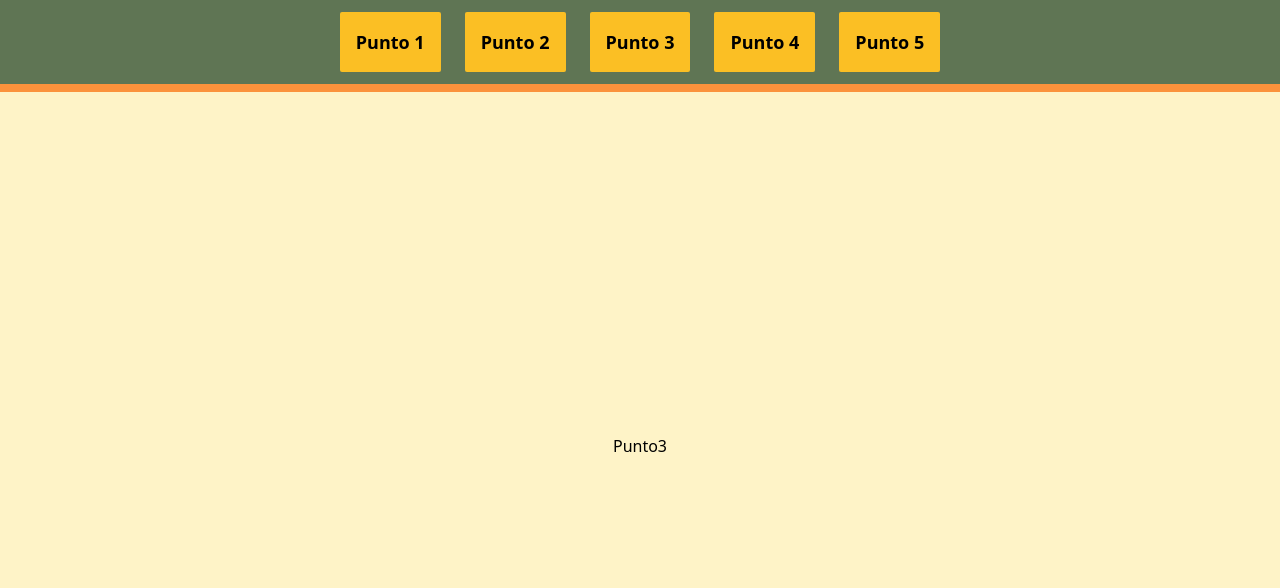
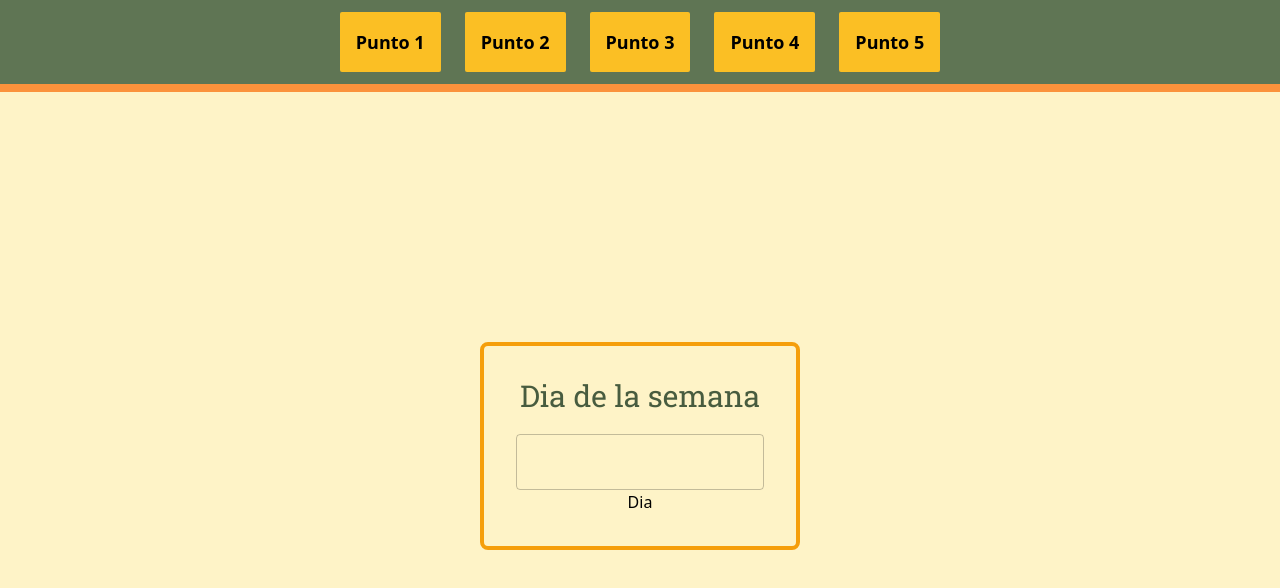
Before and after one commit to TeoryMan143/Condicionales2, a React (Vite) app: page /punto3 in a window 1280 px wide. Shown: the top 588 px of the page. Built offline with nearby package versions, Linux system fonts and the light colour scheme.

Commit message:
Punto 4 ready

```diff
--- a/src/components/CtmTextField.tsx
+++ b/src/components/CtmTextField.tsx
@@ -4,15 +4,18 @@ interface Props {
     onChange: React.ChangeEventHandler<HTMLTextAreaElement | HTMLInputElement>;
     type: string;
     maxLength?: string;
+    pattern?: string;
 }
 
-function CtmTextField({ onChange, type, maxLength }: Props) {
+function CtmTextField({ onChange, type, maxLength, pattern }: Props) {
     return (
         <TextField
             color='warning'
             type={type}
             inputProps={{
                 maxLength,
+                pattern,
+                max: maxLength,
             }}
             onChange={onChange}
         />
--- a/src/components/Indicator.tsx
+++ b/src/components/Indicator.tsx
@@ -1,11 +1,13 @@
 interface Props {
     greater?: boolean | string;
     reverse?: boolean;
-    type: string;
+    type: 'numCompare' | 'vowel' | 'week' | 'evenNum' | 'operation';
     isVowel?: boolean;
+    dayNum?: number;
+    number?: number;
 }
 
-function Indicator({ greater, reverse, type, isVowel }: Props) {
+function Indicator({ greater, reverse, type, isVowel, dayNum, number }: Props) {
     if (type === 'numCompare') {
         if (reverse && greater != 'same') {
             greater = !greater;
@@ -29,6 +31,35 @@ function Indicator({ greater, reverse, type, isVowel }: Props) {
                 {isVowel ? 'Es una vocal' : 'Es una consonante'}
             </p>
         );
+    } else if (type === 'week') {
+        const setDay = (num: number | undefined) => {
+            if (num === 1) {
+                return 'lunes';
+            } else if (num === 2) {
+                return 'martes';
+            } else if (num === 3) {
+                return 'miercoles';
+            } else if (num === 4) {
+                return 'jueves';
+            } else if (num === 5) {
+                return 'viernes';
+            } else if (num === 6) {
+                return 'sabado';
+            } else if (num === 7) {
+                return 'domingo';
+            }
+        };
+        return <p className='text-center'>Dia {setDay(dayNum)}</p>;
+    } else if (type === 'evenNum') {
+        const even = (num: number | undefined) => {
+            if (num === undefined) {
+                return 'Escribe un numero';
+            } else if (num % 2 === 0) {
+                return 'Numero par';
+            }
+            return 'Numero impar';
+        };
+        return <p className='text-center'>{even(number)}</p>;
     }
     return <div>undefined</div>;
 }
--- a/src/pages/Punto2.tsx
+++ b/src/pages/Punto2.tsx
@@ -22,6 +22,7 @@ function Punto1() {
                     type='text'
                     onChange={e => setLetter(e.target.value)}
                     maxLength='1'
+                    pattern='^[^0-9]+$'
                 />
             </div>
             <Indicator type='vowel' isVowel={isVowel} />
--- a/src/pages/Punto3.tsx
+++ b/src/pages/Punto3.tsx
@@ -1,4 +1,25 @@
+import CtmTextField from '../components/CtmTextField';
+import Indicator from '../components/Indicator';
+import PointBox from '../components/PointBox';
+import Title from '../components/Title';
+import { useState } from 'react';
+
 function Punto1() {
-    return <div>Punto3</div>;
+    const [dayNum, setDayNum] = useState(0);
+
+    return (
+        <PointBox>
+            <Title>Dia de la semana</Title>
+            <div>
+                <CtmTextField
+                    type='number'
+                    onChange={e => setDayNum(parseInt(e.target.value))}
+                    maxLength='7'
+                    pattern='[^0-9]+$'
+                />
+            </div>
+            <Indicator type='week' dayNum={dayNum} />
+        </PointBox>
+    );
 }
 export default Punto1;
--- a/src/pages/Punto4.tsx
+++ b/src/pages/Punto4.tsx
@@ -1,4 +1,25 @@
+import CtmTextField from '../components/CtmTextField';
+import Indicator from '../components/Indicator';
+import PointBox from '../components/PointBox';
+import Title from '../components/Title';
+import { useState } from 'react';
+
 function Punto1() {
-    return <div>Punto4</div>;
+    const [number, setNumber] = useState(0);
+
+    return (
+        <PointBox>
+            <Title>Par o impar</Title>
+            <div>
+                <CtmTextField
+                    type='number'
+                    onChange={e => setNumber(parseInt(e.target.value))}
+                    maxLength='7'
+                    pattern='[^0-9]+$'
+                />
+            </div>
+            <Indicator type='evenNum' number={number} />
+        </PointBox>
+    );
 }
 export default Punto1;
```
